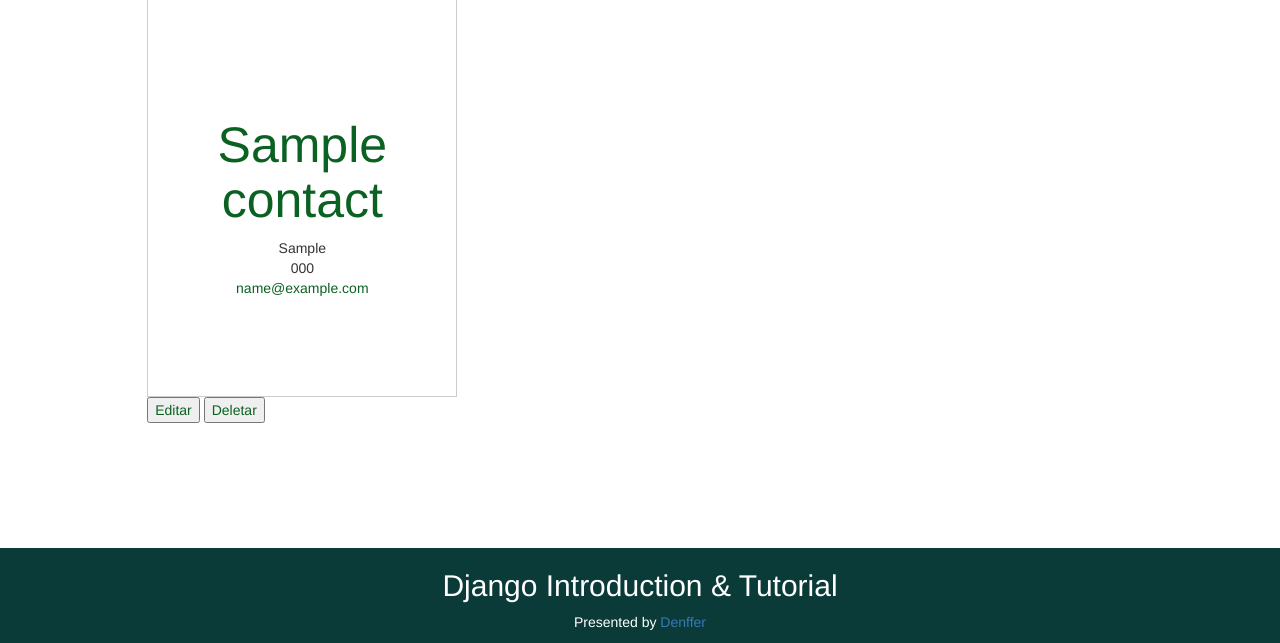
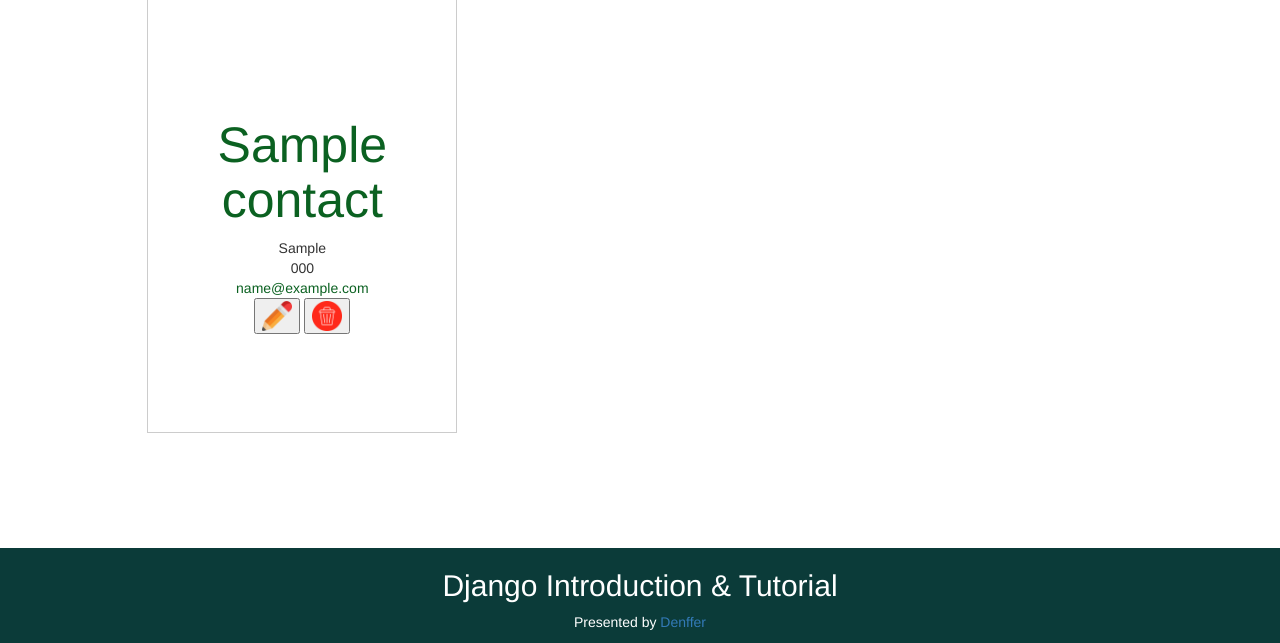
Before and after one commit to pe-odake/django-pro, a Django app: page / in a window 1280 px wide. Shown: the part 157-800 px from the top of the page. Run offline with Django 5.2, Linux system fonts and the light colour scheme; tables that the repository leaves empty hold one stand-in row (values such as "Sample post"); some libraries are stand-ins or nearby versions.

Commit message:
adicionado icons nos botões de edit e delete

```diff
--- a/mycontacts/templates/mycontacts/show.html
+++ b/mycontacts/templates/mycontacts/show.html
@@ -8,13 +8,16 @@
     {% for contact in contacts %}
     <li>
         <div>
-            <a href="detail/{{ contact.id }}"><h2 class="name">{{ contact.name }}</h2></a>
+            <a href="{% url 'ver_contato' contact.id %}"><h2 class="name">{{ contact.name }}</h2></a>
             <div class="relation">{{ contact.relation }}</div>
             <div class="phone">{{ contact.phone }}</div>
             <div class="email"><a href='{{ contact.email }}'>{{ contact.email }}</a> </div>
+            <!-- <button class="edit"><a href="{% url 'edit_contact' contact.id %}">Editar</a></button> -->
+            <button class="edit"><a href="{% url 'edit_contact' contact.id %}"><img src="../../static/edit.png" alt="" height="30px"></a></button>
+            <!-- <button class="delete"><a href="{% url 'delete_contact' contact.id %}">Deletar</a></button> -->
+            <button class="delete"><a href="{% url 'delete_contact' contact.id %}"><img src="../../static/delete.png" alt="" height="30px"></a></button>
         </div>
-        <button class="edit"><a href="{% url 'edit_contact' contact.id %}">Editar</a></button>
-        <button class="delete"><a href="{% url 'delete_contact' contact.id %}">Deletar</a></button>
+
     </li>
     {%  endfor %}
 
--- a/mycontacts/views.py
+++ b/mycontacts/views.py
@@ -60,6 +60,6 @@ def add(request):
 
         else:
             """ redirect to the same page if django_form goes wrong """
-            return render(request, 'mycontacts/add.html')
+            return redirect(show)
     else:
         return render(request, 'mycontacts/add.html')
```
Also changed, not shown: mycontacts/static/css/show.css (line endings or trailing spaces), mycontacts/static/delete.png (added), mycontacts/static/edit.png (added).
